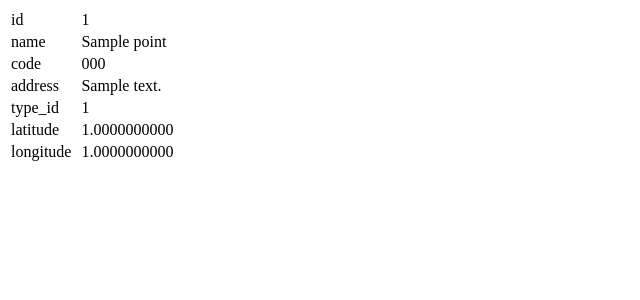
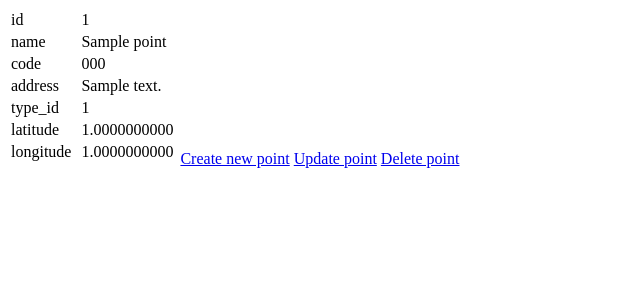
Before and after one commit to ArkovKonstantin/test_project, a Django app: page /get/point/1/ in a window 1280 px wide. Shown: the top 300 px of the page, without its empty margins (0-640 px from the left). Run offline with Django 3.2, Linux system fonts and the light colour scheme; tables that the repository leaves empty hold one stand-in row (values such as "Sample post").

Commit message:
update & delete & create obj

```diff
--- /dev/null
+++ b/app/templates/delete.html
@@ -0,0 +1,4 @@
+<form action="" method="post">{% csrf_token %}
+    <p>Are you sure you want to delete "{{ object }}"?</p>
+    <input type="submit" value="Confirm" />
+</form>
--- a/app/templates/models.html
+++ b/app/templates/models.html
@@ -8,7 +8,7 @@
     {{ models }}
     <ul>
         {% for model in models %}
-        <li><a href="{% url 'object_url' model %}">{{ model }}</a></li>
+        <li><a href="{% url 'myapp:object_url' model %}">{{ model }}</a></li>
         {% endfor %}
     </ul>
 
--- a/app/templates/object_detail.html
+++ b/app/templates/object_detail.html
@@ -5,6 +5,7 @@
     <title>Title</title>
 </head>
 <body>
+
 <div style="display:inline-block">
     <table>
     {% for f  in qs %}
@@ -24,9 +25,15 @@
 </table>
 </div>
 
-
-
-
+{% if model == "point" %}
+    <a href="{% url 'myapp:create_point' %}">Create new {{ model }}</a>
+    <a href="{% url 'myapp:update_point' qs.id %}">Update {{ model }}</a>
+    <a href="{% url 'myapp:delete_point' qs.id %}">Delete {{ model }}</a>
+{% elif model == "pointtype" %}
+    <a href="{% url 'myapp:create_pointtype' %}">Create new {{ model }}</a>
+    <a href="{% url 'myapp:update_pointtype' qs.id %}">Update {{ model }}</a>
+    <a href="{% url 'myapp:delete_pointtype' qs.id %}">Delete {{ model }}</a>
+{% endif %}
 
 </body>
 </html>
--- a/app/templates/objects.html
+++ b/app/templates/objects.html
@@ -8,7 +8,7 @@
 {{ model }}
    <ul>
        {% for obj in object_list %}
-       <li><a href="{% url 'detail_url' model obj.id %}">{{ obj.name }}</a></li>
+       <li><a href="{% url 'myapp:detail_url' model obj.id %}">{{ obj.name }}</a></li>
        {% endfor %}
    </ul>
 
--- /dev/null
+++ b/app/urls.py
@@ -0,0 +1,18 @@
+from django.conf.urls import url
+from django.contrib import admin
+from app.views import *
+
+
+
+urlpatterns = [
+    url(r'get$', ModelView.as_view(), name='model_get'),
+    url(r'get/(?P<model>\w+)/$', ObjectView.as_view(), name='object_url'),
+    url(r'get/(?P<model>\w+)/(?P<pk>[0-9]+)/$', ObjectDetailView.as_view(), name='detail_url'),
+    url(r'create_point/$', CreatePoint.as_view(), name="create_point"),
+    url(r'create_pointtype/$', CreatePointType.as_view(), name="create_pointtype"),
+    url(r'update_point/(?P<id>[0-9]+)/$', UpdatePoint.as_view(), name='update_point'),
+    url(r'update_pointtype/(?P<id>[0-9]+)/$', UpdatePointType.as_view(), name='update_pointtype'),
+    url(r'^delete_point/(?P<pk>\d+)/$', PointDelete.as_view(), name="delete_point"),
+    url(r'^delete_pointtype/(?P<pk>\d+)/$', PointTypeDelete.as_view(), name="delete_pointtype"),
+
+]
--- a/app/views.py
+++ b/app/views.py
@@ -1,12 +1,15 @@
-from django.shortcuts import render
+from django.shortcuts import render, get_object_or_404
 
 # Create your views here.
-from django.views.generic import TemplateView, ListView, DetailView
+from django.urls import reverse, reverse_lazy
+from django.views.generic import TemplateView, ListView, DetailView, CreateView, UpdateView, DeleteView
 from django.apps import apps
 
-from app.models import Point
+from app.forms import PointCreateForm, PointTypeCreateForm
+from app.models import Point, PointType
 
 
+# Вывод списка моделей
 class ModelView(TemplateView):
     template_name = 'models.html'
 
@@ -17,6 +20,7 @@ class ModelView(TemplateView):
         return data
 
 
+# Вывод списка объектов выбранной модели
 class ObjectView(ListView):
     template_name = 'objects.html'
 
@@ -31,13 +35,57 @@ class ObjectView(ListView):
         return qs
 
 
+# Вывод информации о выбранном объекте
 class ObjectDetailView(TemplateView):
-
     template_name = 'object_detail.html'
 
     def get_context_data(self, **kwargs):
         data = super().get_context_data(**kwargs)
         qs = apps.all_models['app'][self.kwargs['model']].objects.filter(pk=self.kwargs['pk'])
-        print('qs', qs.values()[0])
         data['qs'] = qs.values()[0]
+        data['model'] = self.kwargs['model']
         return data
+
+
+# Создание нового объекта класса Point
+class CreatePoint(CreateView):
+    template_name = 'form.html'
+    model = Point
+    form_class = PointCreateForm
+
+
+# Создание нового объекта класса PointType
+class CreatePointType(CreateView):
+    template_name = 'form.html'
+    model = PointType
+    form_class = PointTypeCreateForm
+
+
+class UpdatePoint(UpdateView):
+    template_name = 'form.html'
+    form_class = PointCreateForm
+
+    def get_object(self, queryset=None):
+        id = self.kwargs.get("id")
+        return get_object_or_404(Point, id=id)
+
+
+class UpdatePointType(UpdateView):
+    template_name = 'form.html'
+    form_class = PointTypeCreateForm
+
+    def get_object(self, queryset=None):
+        id = self.kwargs.get("id")
+        return get_object_or_404(PointType, id=id)
+
+
+class PointDelete(DeleteView):
+    template_name = 'delete.html'
+    model = Point
+    success_url = reverse_lazy('myapp:object_url', kwargs={"model": 'point'})
+
+
+class PointTypeDelete(DeleteView):
+    template_name = 'delete.html'
+    model = PointType
+    success_url = reverse_lazy('myapp:object_url', kwargs={"model": 'pointtype'})
--- a/test_project/urls.py
+++ b/test_project/urls.py
@@ -13,14 +13,15 @@ Including another URLconf
     1. Import the include() function: from django.conf.urls import url, include
     2. Add a URL to urlpatterns:  url(r'^blog/', include('blog.urls'))
 """
-from django.conf.urls import url
+from django.conf.urls import url, include
 from django.contrib import admin
+
+import app
 from app.views import *
+
+
 
 urlpatterns = [
     url(r'^admin/', admin.site.urls),
-    url(r'get$', ModelView.as_view(), name='model_get'),
-    url(r'get/(?P<model>\w+)/$', ObjectView.as_view(), name='object_url'),
-    url(r'get/(?P<model>\w+)/(?P<pk>[0-9]+)/$', ObjectDetailView.as_view(), name='detail_url'),
-
+    url(r'', include('app.urls', namespace='myapp')),
 ]
```
Also changed, not shown: app/forms.py (+12 -5 lines), app/models.py (+9 -0 lines), app/templates/form.html (added, +15 -0 lines).
